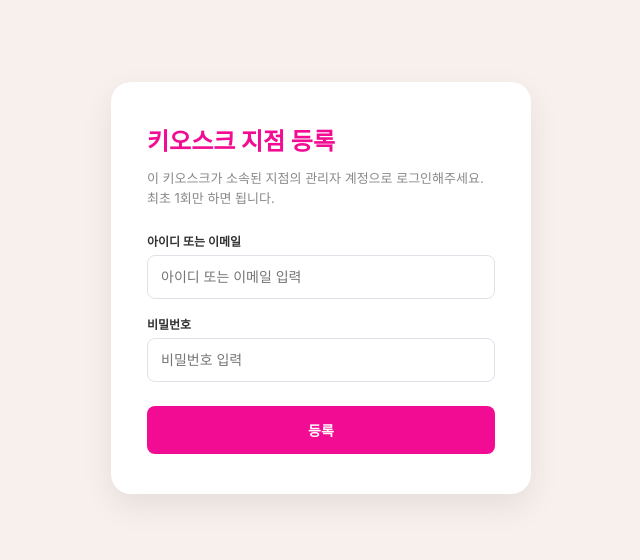
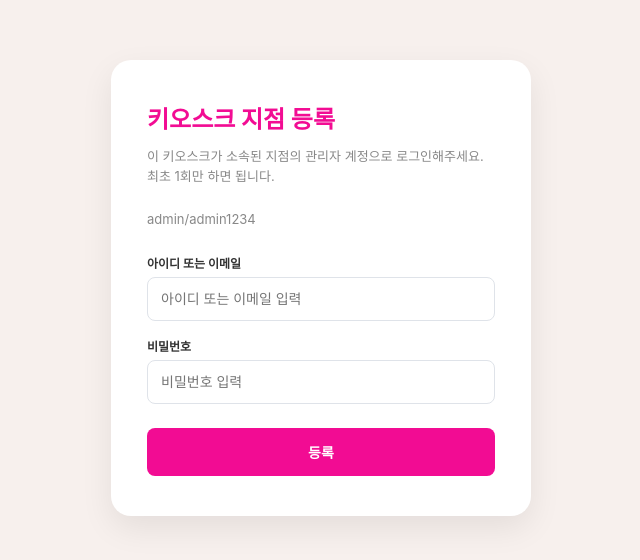
Before and after one commit to warning1210/kiosk, a Vue app in the folder frontend/: page / in a window 1280 px wide. Shown: the part 112-672 px from the top of the page, without its empty margins (319-959 px from the left). Built offline with nearby package versions, Linux system fonts and the light colour scheme.

Commit message:
Update HomeView.vue

```diff
--- a/frontend/src/views/HomeView.vue
+++ b/frontend/src/views/HomeView.vue
@@ -4,6 +4,7 @@
     <form class="setup-form" @submit.prevent="loginKiosk">
       <h1>키오스크 지점 등록</h1>
       <p>이 키오스크가 소속된 지점의 관리자 계정으로 로그인해주세요. 최초 1회만 하면 됩니다.</p>
+      <p>admin/admin1234</p>
       <label>아이디 또는 이메일<input v-model="loginId" required placeholder="아이디 또는 이메일 입력"></label>
       <label>비밀번호<input v-model="password" required type="password" placeholder="비밀번호 입력"></label>
       <button :disabled="loggingIn" type="submit">{{ loggingIn ? '확인 중...' : '등록' }}</button>
```
